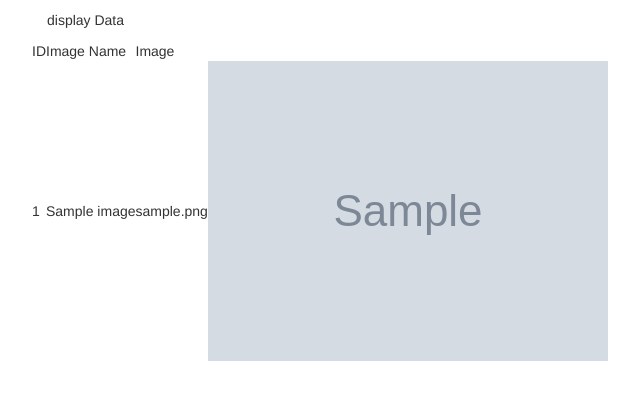
After one commit to felixbvf/Imagenes, a Laravel app: page /display1 in a window 1280 px wide. The commit adds this page. Shown: the top 400 px of the page, without its empty margins (23-663 px from the left). Run offline with Laravel 8, Linux system fonts and the light colour scheme; tables that the repository leaves empty hold one stand-in row (values such as "Sample post").

Commit message:
add display images

```diff
--- a/app/Http/Controllers/ImageController.php
+++ b/app/Http/Controllers/ImageController.php
@@ -4,6 +4,7 @@ namespace App\Http\Controllers;
 
 use Illuminate\Http\Request;
 use App\Http\Requests;
+use App\Image;
 
 class ImageController extends Controller
 {
@@ -19,9 +20,19 @@ class ImageController extends Controller
         ]);
         $imageName = time().'.'.$request->image->getClientOriginalExtension();
         $request->image->move(public_path('images'), $imageName);
+        $image = new Image;
+        $image->name = $request->name;
+        $image->image = $imageName;
+        $image->save();
         return back()
         ->with('success','Image Uploaded successfully.')
         ->with('path',$imageName);
 
+
+    }
+
+    public function show(){
+        $images = Image::all();
+        return view('display',['images'=> $images]);
     }
 }
--- /dev/null
+++ b/app/Image.php
@@ -0,0 +1,19 @@
+<?php
+
+namespace App;
+
+use Illuminate\Database\Eloquent\Model;
+
+class Image extends Model
+{
+    protected $table = 'images';
+
+    protected $fillable = [
+    'name',
+    'image'
+    ];
+
+    protected $guarded = ['id'];
+
+
+}
--- /dev/null
+++ b/resources/views/display.blade.php
@@ -0,0 +1,41 @@
+<!DOCTYPE html>
+<html>
+<head>
+	<title>Laravel 5.3 Image Upload with Validation example</title>
+	<link rel="stylesheet" href="https://maxcdn.bootstrapcdn.com/bootstrap/3.3.6/css/bootstrap.min.css">
+</head>
+<body>
+    <div class="container">
+        <div class="row">
+            <div class="col-md-10md-offset-1">
+                <div class="panel-heading">display Data</div>
+                <table>
+                    <tr>
+                        <td>ID</td>
+                        <td>Image Name</td>
+                        <td>Image</td>
+
+                    </tr>
+                    <?php
+                        foreach ($images as $image) {
+                     ?>
+                        <tr>
+                            <td>{{ $image->id }}</td>
+                            <td>{{ $image->name }}</td>
+                            <td>{{ $image->image }}</td>
+                            <td><img src="images/{{ $image->image }}" alt="{{ $image->image}}" /></td>
+
+
+
+                        </tr>
+                        <?php
+                        }
+                        ?>
+
+                </table>
+
+
+
+            </div>
+        </div>
+    </div>
--- a/resources/views/image-upload.blade.php
+++ b/resources/views/image-upload.blade.php
@@ -31,6 +31,9 @@
         		<form action="{{ url('image-upload') }}" enctype="multipart/form-data" method="POST">
         			{{ csrf_field() }}
         			<div class="row">
+						<div class="col-md-12">
+        					Nombre Imagen:<input type="text" name="name" />
+        				</div>
         				<div class="col-md-12">
         					<input type="file" name="image" />
         				</div>
--- a/routes/web.php
+++ b/routes/web.php
@@ -18,3 +18,4 @@ Route::get('/', function () {
 Route::get('image-upload','ImageController@imageUpload');
 
 Route::post('image-upload','ImageController@imageUploadPost');
+Route::get('display1','ImageController@show');
```
Also changed, not shown: database/migrations/2017_01_10_235220_create_images_table.php (added), public/images/1484091050.png (added), public/images/1484094247.jpg (added), public/images/1484094300.png (added), public/images/1484094453.png (added), public/images/1484094507.png (added), public/images/1484094581.jpg (added), public/images/1484094618.png (added), public/images/1484096404.png (added), public/images/1484096747.png (added).
